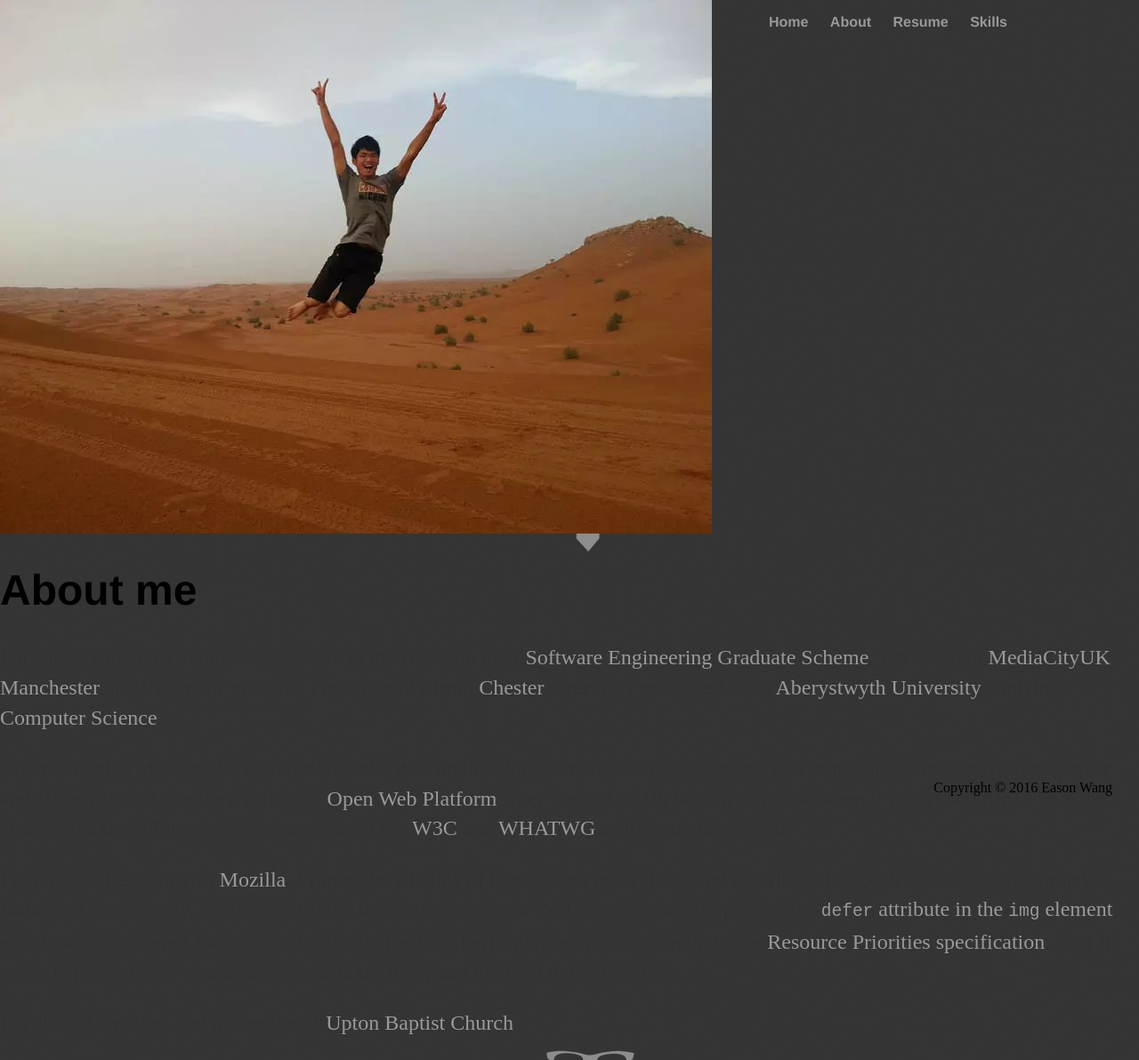
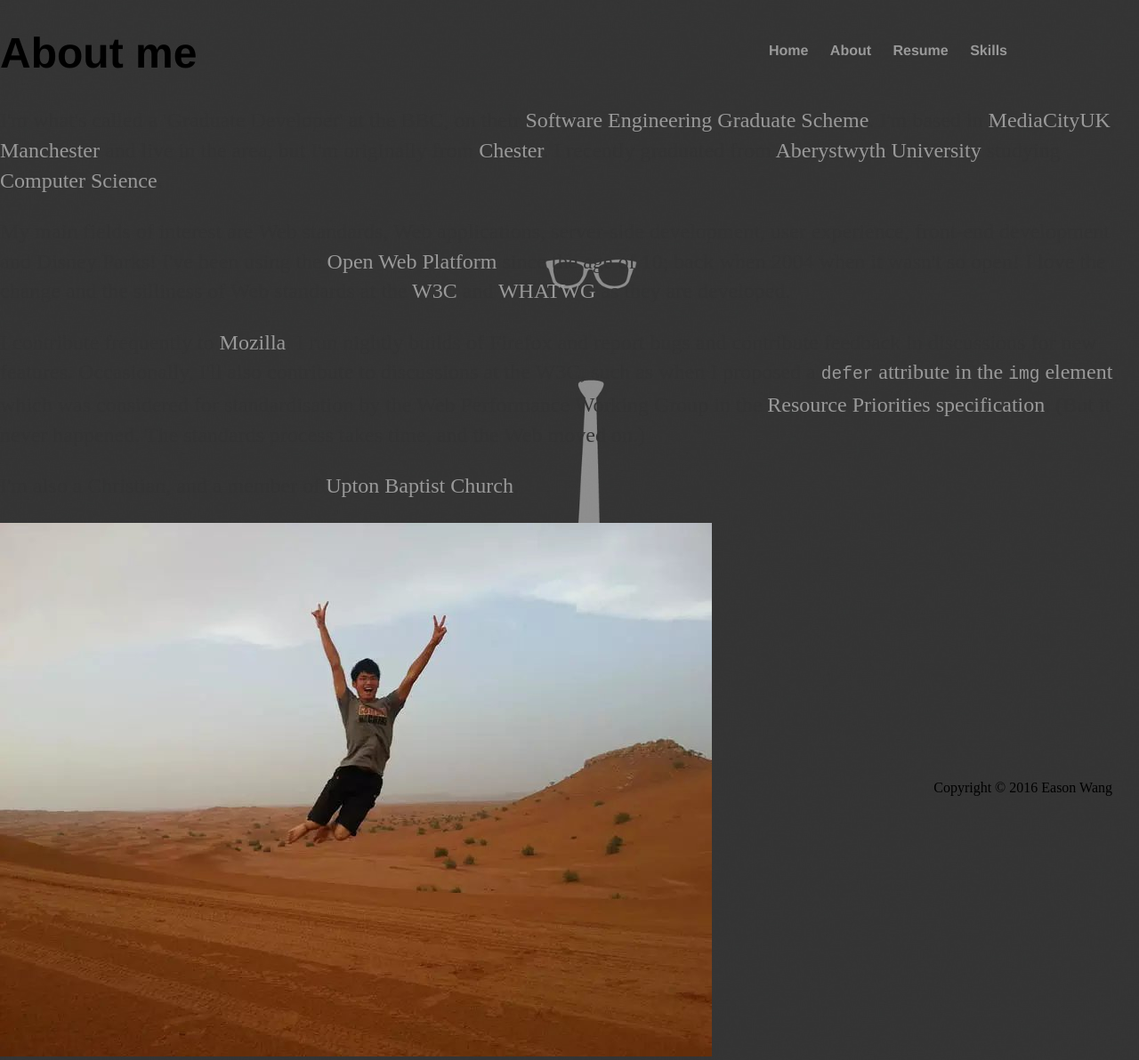
Before and after one commit to Eason666/Easonwang.github.io, a Jekyll site: the page built from about/index.html, in a window 1280 px wide. Shown: the whole page at 89% size. Built offline with Jekyll 4.4.1, drawn with Linux system fonts in a browser that asks for light colours.

Commit message:
Update index.html

```diff
--- a/about/index.html
+++ b/about/index.html
@@ -2,7 +2,7 @@
 layout: default
 title: Eason
 ---
-	<img src="/psb.jpg">
+
 	<h1 id="aboutme">About me</h1>
 
 	<div class="post-content">
@@ -14,3 +14,4 @@ title: Eason
 
 		<p>I'm also a Christian, and a member of <a href="http://www.ubc.org.uk/">Upton Baptist Church</a>.</p>
         </div>
+<img src="/psb.jpg">
```
